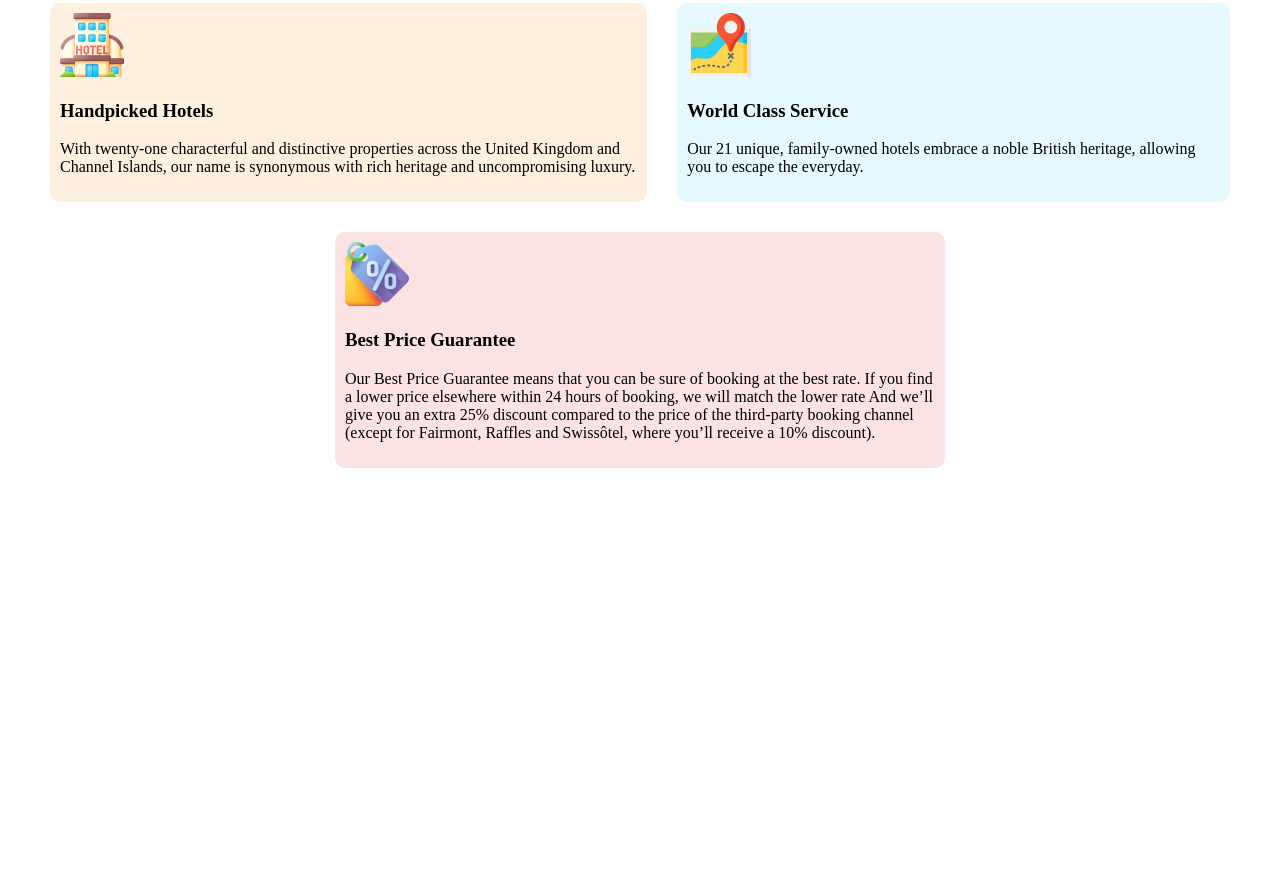
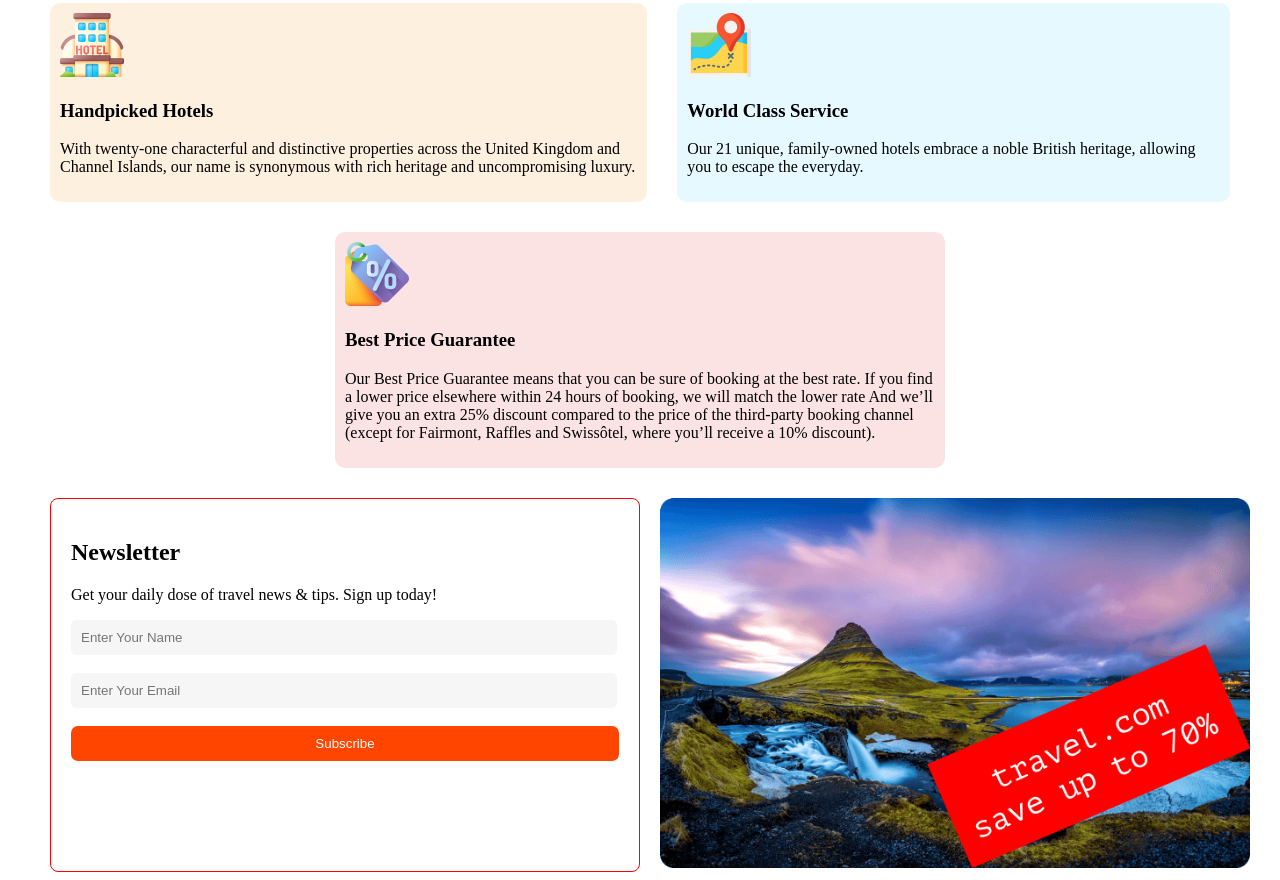
Before and after one commit to rishadislam1/andtour, a plain HTML site: page index.html in a window 1280 px wide. Shown: the part 2440-3320 px from the top of the page. Before the commit the page ends 2916 px from the top, so only its background shows below. Drawn offline with Linux system fonts and the light colour scheme.

Commit message:
newsletter done

```diff
--- a/index.html
+++ b/index.html
@@ -147,5 +147,20 @@
       </div>
     </div>
     </div>
+    <!-- newsletter -->
+    <div class="newsletter">
+      <div class="newsform">
+<h2>Newsletter</h2>
+<p>Get your daily dose of travel news & tips. Sign up today!</p>
+<form>
+  <input type="text" placeholder="Enter Your Name"><br><br>
+  <input type="email" name="" id="" placeholder="Enter Your Email"><br><br>
+  <button>Subscribe</button>
+</form>
+      </div>
+      <div>
+        <img src="./Images/saveseventy.png" alt="">
+      </div>
+    </div>
   </body>
 </html>
--- a/style.css
+++ b/style.css
@@ -253,6 +253,30 @@ button {
 .bestprice>p{
   width: 100%;
 }
+.newsletter{
+  margin-top: 30px;
+  display: grid;
+  grid-template-columns: 50% 50%;
+  gap: 20px;
+}
+.newsletter img{
+  width: 100%;
+}
+.newsform{
+  padding: 20px;
+  border: 1px solid red;
+  border-radius: 8px;
+}
+.newsform button{
+  width: 100%;
+}
+.newsform input{
+  width: 96%;
+  padding: 10px;
+  border-radius: 5px;
+  border: none;
+  background-color: rgba(185, 185, 185, 0.13);
+}
 /* responsive */
 @media only screen and (max-width: 600px) {
   .menu {
@@ -315,6 +339,12 @@ button {
     border-radius: 10px;
     width: 100%;
   }
+  .newsletter{
+    margin-top: 30px;
+    display: grid;
+    grid-template-columns: auto;
+    gap: 20px;
+  }
 }
 
 @media only screen and (min-width: 900px) {
```
Also changed, not shown: Images/saveseventy.png (added).
